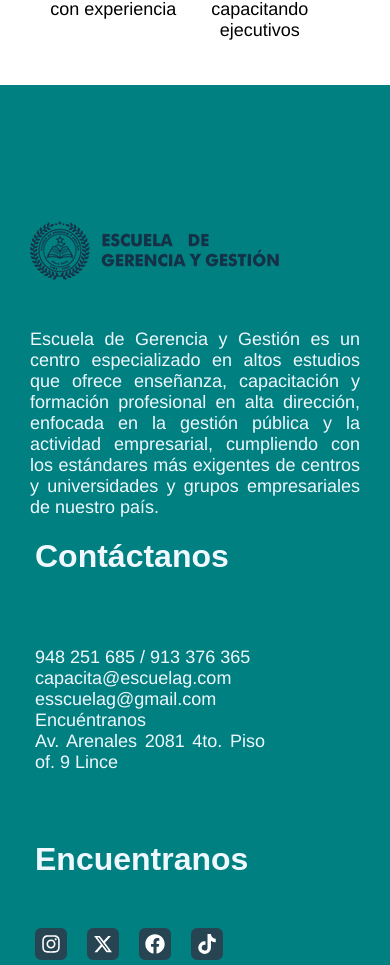
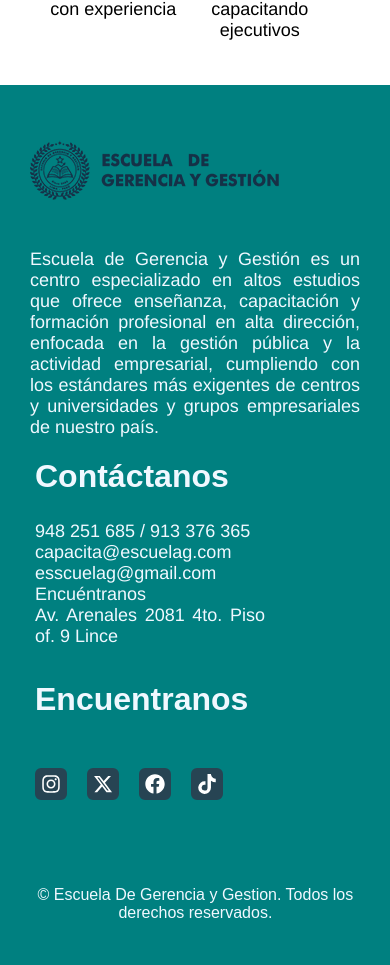
Before and after one commit to JLWhiter/mejora_frontend, a React (Create React App) app: page / in a window 390 px wide. Shown: the part 897-1862 px from the top of the page. Built offline with nearby package versions, Linux system fonts and the light colour scheme.

Commit message:
mejora-inicio
mejora menú del encabezado y footer(lo visual)

```diff
--- a/public/index.html
+++ b/public/index.html
@@ -12,6 +12,5 @@
   </head>
   <body>
     <div id="root"></div>
-    <div class="alerta-horizontal">Por favor gira tu dispositivo </div>
   </body>
 </html>
--- a/src/App.js
+++ b/src/App.js
@@ -17,61 +17,8 @@
 import { FaXTwitter } from "react-icons/fa6";
 import { useState } from "react";
 import { FaTimes } from "react-icons/fa";
-import { useEffect } from "react";
-
 
 function App() {
-
-function App() {
-  const [isLandscapeMobile, setIsLandscapeMobile] = useState(false);
-
-  useEffect(() => {
-    const mediaQuery = window.matchMedia(
-      "(max-width: 768px) and (orientation: landscape)"
-    );
-
-    const handleChange = (e) => {
-      setIsLandscapeMobile(e.matches);
-    };
-
-    // Estado inicial
-    setIsLandscapeMobile(mediaQuery.matches);
-
-    // Escuchar cambios
-    mediaQuery.addEventListener("change", handleChange);
-
-    return () => {
-      mediaQuery.removeEventListener("change", handleChange);
-    };
-  }, []);
-
-  if (isLandscapeMobile) {
-    return (
-      <div
-        style={{
-          height: "100vh",
-          display: "flex",
-          justifyContent: "center",
-          alignItems: "center",
-          background: "#111",
-          color: "#fff",
-          fontSize: "20px",
-        }}
-      >
-        Por favor gira tu dispositivo 📱
-      </div>
-    );
-  }
-
-  return (
-    <div>
-      {/* Tu app normal */}
-      Tu App React aquí
-    </div>
-  );
-}
-
-
   const [menuOpen, setMenuOpen] = useState(false);
   const [submenuOpen, setSubmenuOpen] = useState(null);
 
@@ -287,7 +234,7 @@
         <Route path='/curso-medida' element={<CursoMedida/>}/>
       </Routes>
 <footer className="parrafo-final">
-<div>
+<div className='parrafo-final-contenido'>
   <a href="/"><img src="/uploads/Logop3.webp" alt="img-logo" className="logo-final"/></a>
 
   <p className="parrafo-100">
--- a/src/index.css
+++ b/src/index.css
@@ -387,20 +387,15 @@
   display: none;
 }
 
+.footer-copyright {
+    display: flex;
+    justify-content: center;
+    align-items: center;
+    position: absolute;
+}
+
 .footer-copyright span {
-    display: block;
-    position: absolute;
-    clear: both;
     font-size: 1rem;
-    left: 30rem;
-}
-.alerta-horizontal{
-    display: none;
-    position: fixed;
-    inset: 0;
-    background: #111;
-    color: white;
-    z-index: 9999;
 }
 
 
@@ -421,15 +416,15 @@
         display: none;
     }
     .icono-menu-list{
-    font-size: 30px;
-    cursor: pointer;
+        font-size: 30px;
+        cursor: pointer;
     }
 
     .menu-list-1001-celular {
         display: flex;
         justify-content: flex-end;
         align-items: center;
-        width: 87%;
+        width: 88%;
         margin-top: -4rem;
         height: 4rem;
     }
@@ -450,30 +445,33 @@
     }
 
     .menu-list-1001-celular > li > ul {
+        display: none;
         position: absolute;
         top: 88%;
-        right: -0.5rem;
-        width: 17rem;
+        right: 0rem;
+        width: 18rem;
         height: 50rem;
-        padding: 1rem;
+        padding: 2rem;
+        background-position-x: -1;
         background-color: rgba(255, 255, 255, 0.95);
         box-shadow: 0 10px 25px rgba(0,0,0,0.15);
         opacity: 0;
         visibility: hidden;
-        transform: translateX(0.8rem);
-        transition: all 0.5s ease;
-        z-index: 999;
+        z-index: 10;
     }
 
     .menu-list-1001-celular > li:hover > ul {
+        display: block;
         opacity: 1;
         visibility: visible;
         transform: translateY(0);
+        transform: translateX(0.8rem);
+        transition: all 0.8s ease;
     }
 
     .menu-list-1001-celular ul li {
         list-style: none;
-        padding: 1rem;
+        padding: 2rem;
         font-weight: 600;
         transition: background-color .3s ease;
     }
@@ -541,10 +539,11 @@
         background-color: rgb(0, 128, 128);
         color: aliceblue;
         padding: 40px 0;
-        top: 50px;
     }
 
-
+    .parrafo-final-contenido{
+        margin-top: -5rem;
+    }
     .parrafo-102-10,
     .parrafo-102-11,
     .parrafo-102-12 {
@@ -558,13 +557,13 @@
     }
     .parrafo-102-11 {
         position: relative;
-        top: 150px;
+        top: 6.5rem;
         left: 5px;
     }
 
     .parrafo-102-12 {
         position: relative;
-        top: 200px;
+        top: 7.5rem;
         left: 5px;
     }
     .parrafo-final {
@@ -600,7 +599,10 @@
         max-width: 250px;
         margin-top: 10px;
     }
-    .footer-copyright{
-        display: none;
+    .footer-copyright {
+        text-align: center;
+        top: 91%;
+        left: 1rem;
+        max-width: 92%;
     }
 }
```
